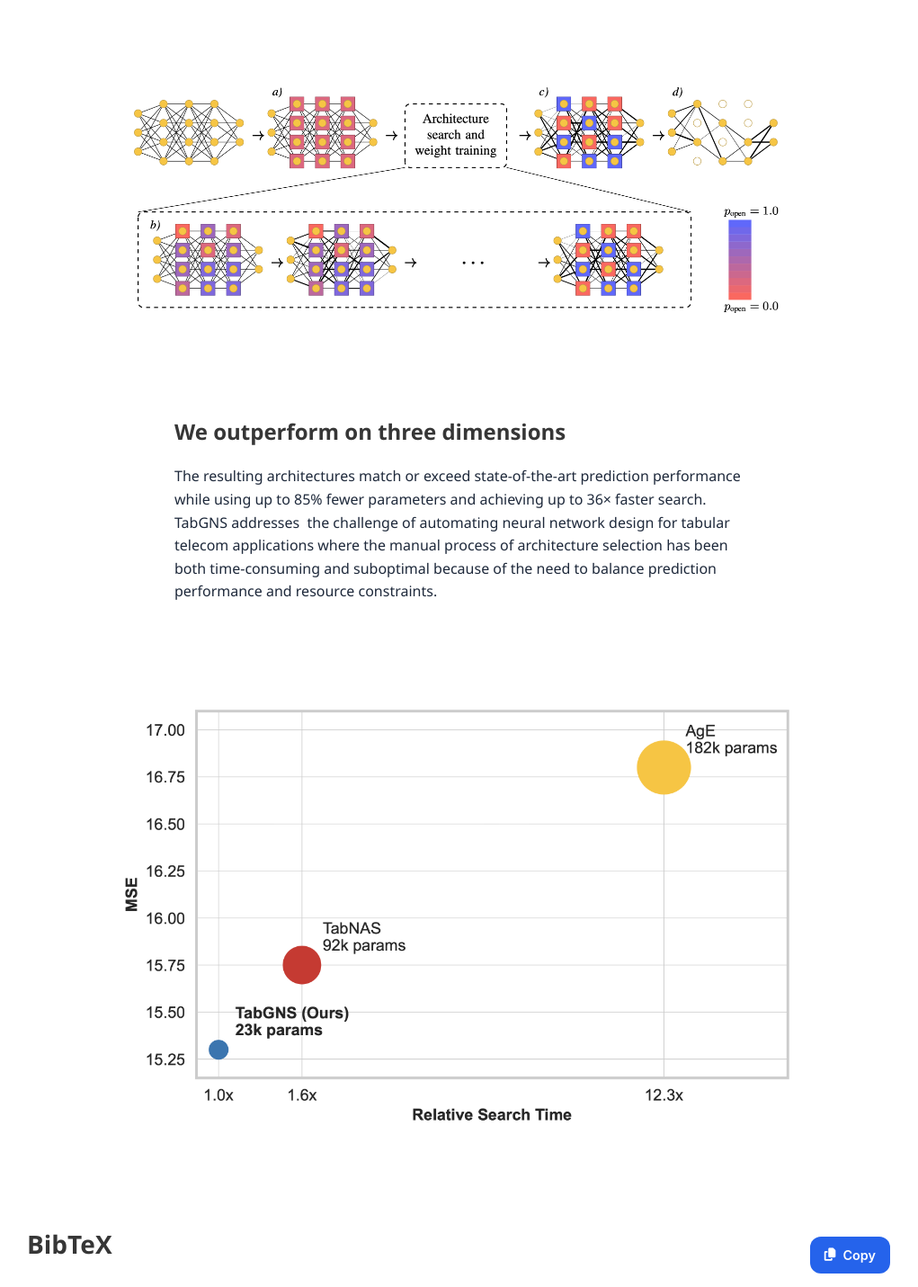
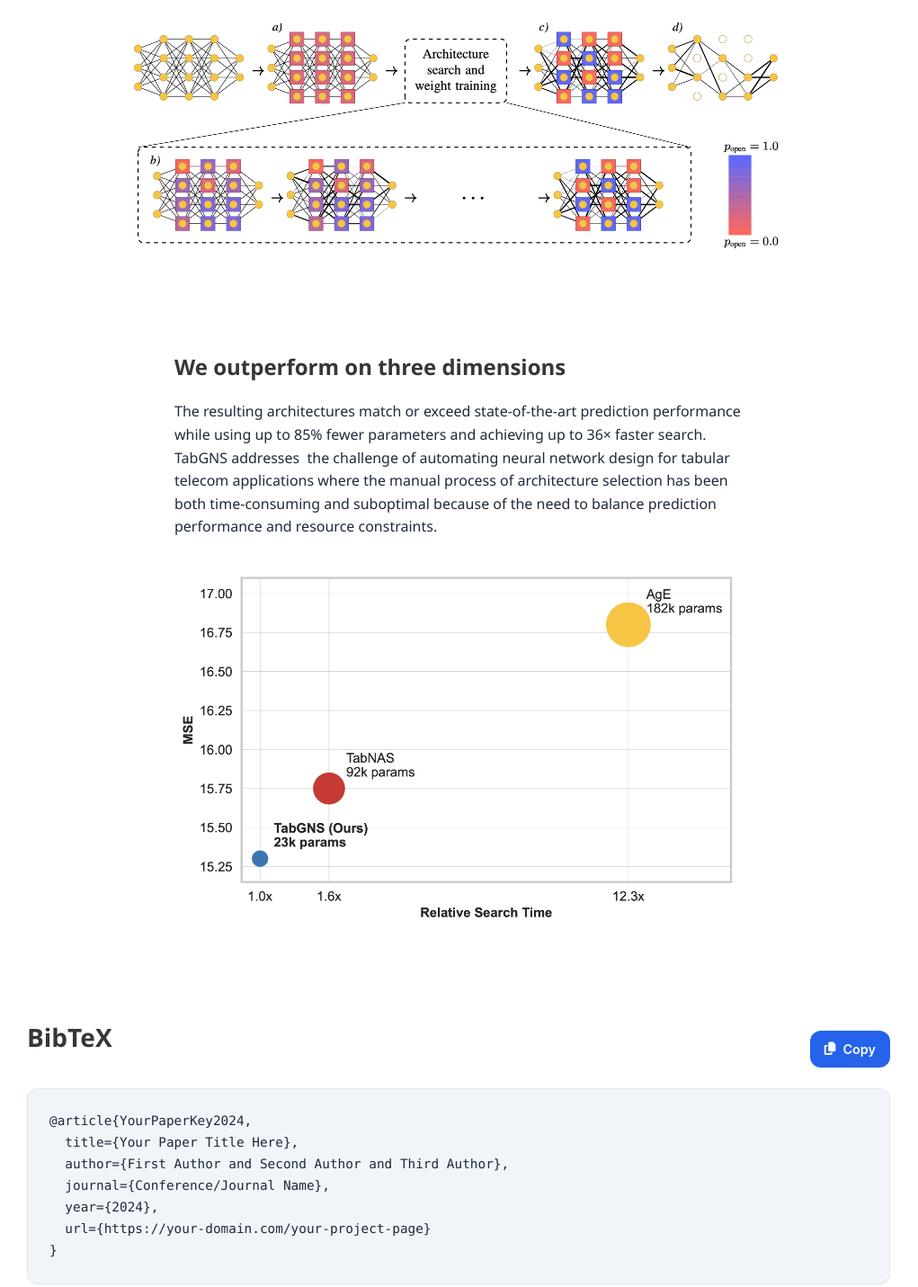
Before and after one commit to adamorucu/tabgns, a plain HTML site: page index.html in a window 1280 px wide. Shown: the part 2079-3510 px from the top of the page at 90% size, without its empty margins (130-1151 px from the left). Drawn offline with nearby package versions, Linux system fonts and the light colour scheme; some icons are missing.

Commit message:
better alignment

```diff
--- a/index.html
+++ b/index.html
@@ -327,11 +327,6 @@
       </div>
       </div>
     </div>
-  </div>
-</section>
-
-<section class="section hero is-small">
-  <div class="container is-max-desktop">
     <div class="columns is-centered">
       <div class="column is-four-fifths">
       <div class="has-text-centered">
@@ -355,13 +350,8 @@
       </div>
       </div>
     </div>
-  </div>
-</section>
-
-<section class="section hero is-small">
-  <div class="container is-max-desktop">
     <div class="columns is-centered">
-      <div class="column is-four-fifths">
+      <div class="column is-two-thirds">
       <div class="has-text-centered">
         <img src="static/images/scatter.png" alt="TabGNS method" style="max-width:100%; height:auto;" loading="lazy"/>
       </div>
```
